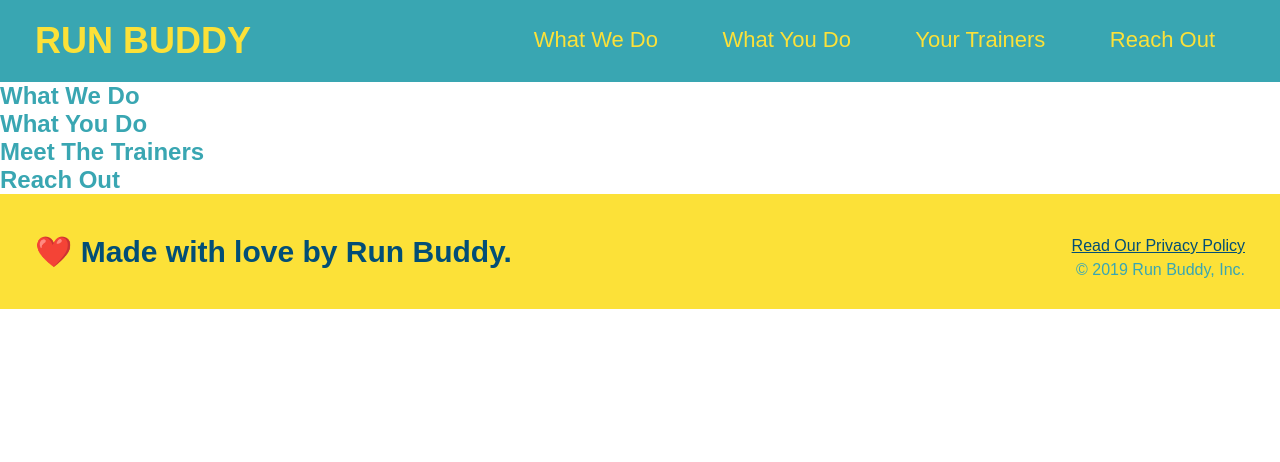
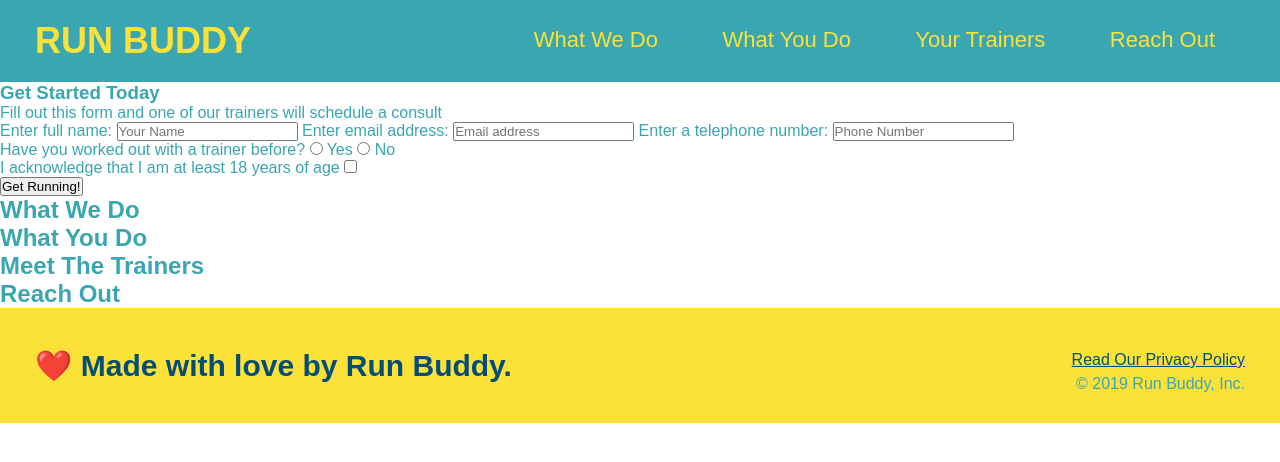
Before and after one commit to felicitybrammer/run-buddy, a plain HTML site: page index.html in a window 1280 px wide. Drawn offline with Linux system fonts and the light colour scheme.

Commit message:
added form field

```diff
--- a/index.html
+++ b/index.html
@@ -34,7 +34,33 @@
 
         <!-- hero/jumbotron -->
         <section>
-
+            <div>
+                <h3>Get Started Today</h3>
+                <p>Fill out this form and one of our trainers will schedule a consult</p>
+                <!-- Add form element -->
+                <form>
+                    <label for="name">Enter full name:</label>
+                    <input type="text" placeholder="Your Name" name="name" id="name" />
+                    <label for="email">Enter email address:</label>
+                    <input type="email" placeholder="Email address" name="email" id="email" />
+                    <label for="phone">Enter a telephone number:</label>
+                    <input type="tel" placeholder="Phone Number" name="phone" id="phone" />
+                    <p>
+                        Have you worked out with a trainer before?
+                        <input type="radio" name="trainer-confirm" id="trainer-yes" />
+                        <label for="trainer-yes">Yes</label>
+                        <input type="radio" name="trainer-confirm" id="trainer-no" />
+                        <label for="trainer-no">No</label>
+                    </p>
+                    <p>
+                        <label for="checkbox">I acknowledge that I am at least 18 years of age</label>
+                        <input type="checkbox" name="age-confirm" id="checkbox" />
+                    </p>
+                    <button type="submit">
+                        Get Running!
+                    </button>
+                </form>
+            </div>
         </section>
 
         <!-- "what we do" section -->
```
